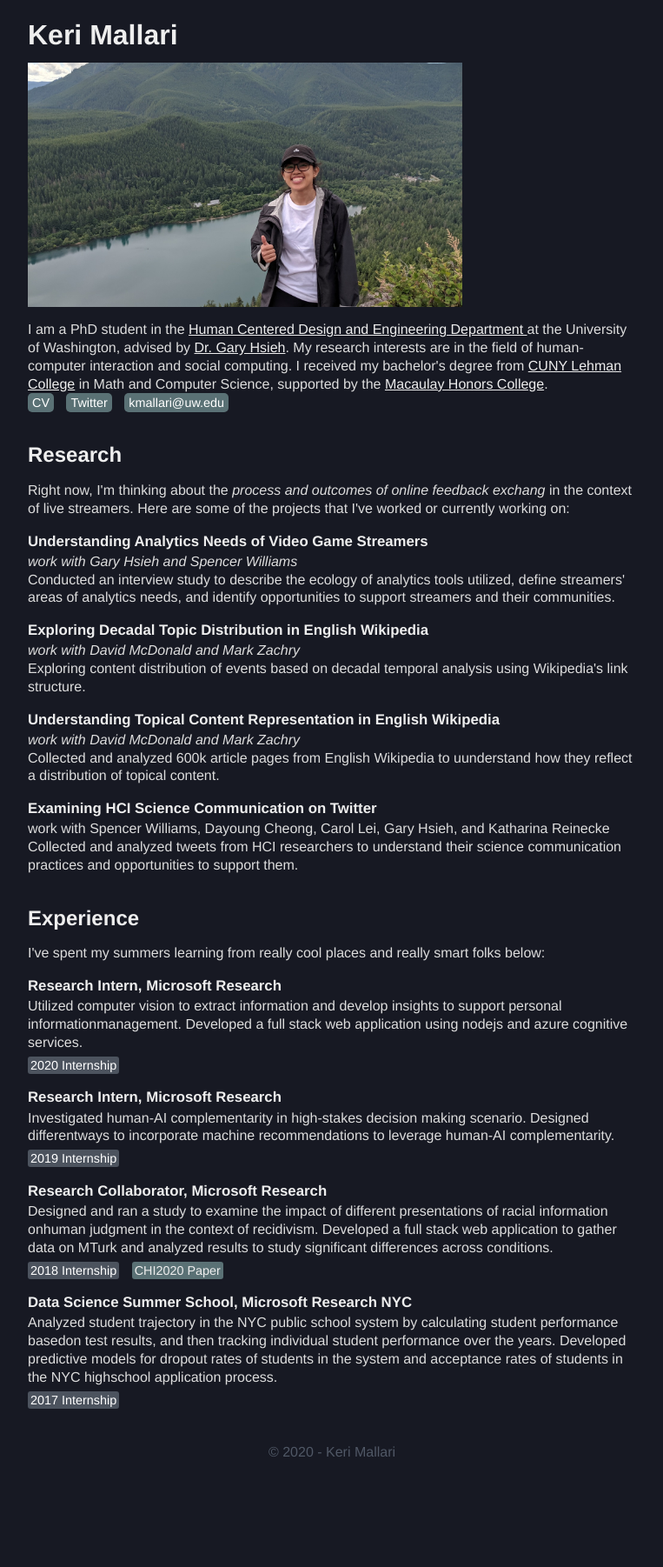
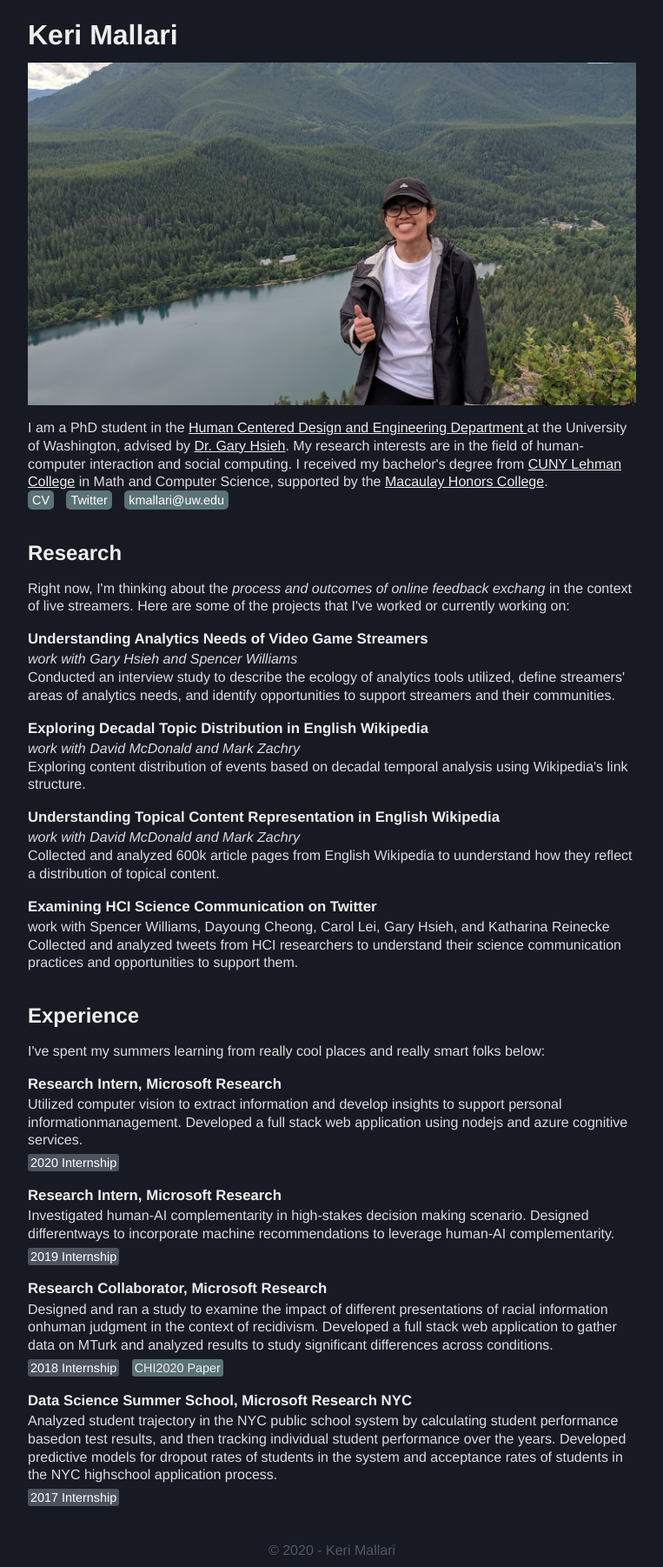
Before and after one commit to kerixyz/temp, a Jekyll site: the page built from index.html, in a window 1280 px wide. Shown: the whole page at 87% size, without its empty margins (258-1021 px from the left). Built offline with Jekyll 4.4.1, drawn with Linux system fonts in a browser that asks for light colours; before the commit the page ends 1689 px from its top, so only the background shows below that.

Commit message:
resident expert

```diff
--- a/_layouts/default.html
+++ b/_layouts/default.html
@@ -8,7 +8,7 @@
     <div id="content">
         <div id="intro">
             <h1><a href="/">Keri Mallari</a></h1>
-            <p><img src="https://keri.xyz/keri_avatar.jpg" margin="30px auto" width="500"></p>
+            <p><img src="https://keri.xyz/keri_avatar.jpg" margin="30px auto" width="700"></p>
             <div id="mini_bio">
                 I am a PhD student in the <a href='https://www.hcde.washington.edu/'>Human Centered Design and Engineering Department </a> at the University of Washington, advised by <a href='https://faculty.washington.edu/garyhs/'>Dr. Gary Hsieh</a>. My research interests are in the field of human-computer interaction and social computing. I received my bachelor's degree from <a href = 'https://www.lehman.cuny.edu/'>CUNY Lehman College</a> in Math and Computer Science, supported by the <a href = 'https://macaulay.cuny.edu/'>Macaulay Honors College</a>.
 
```
